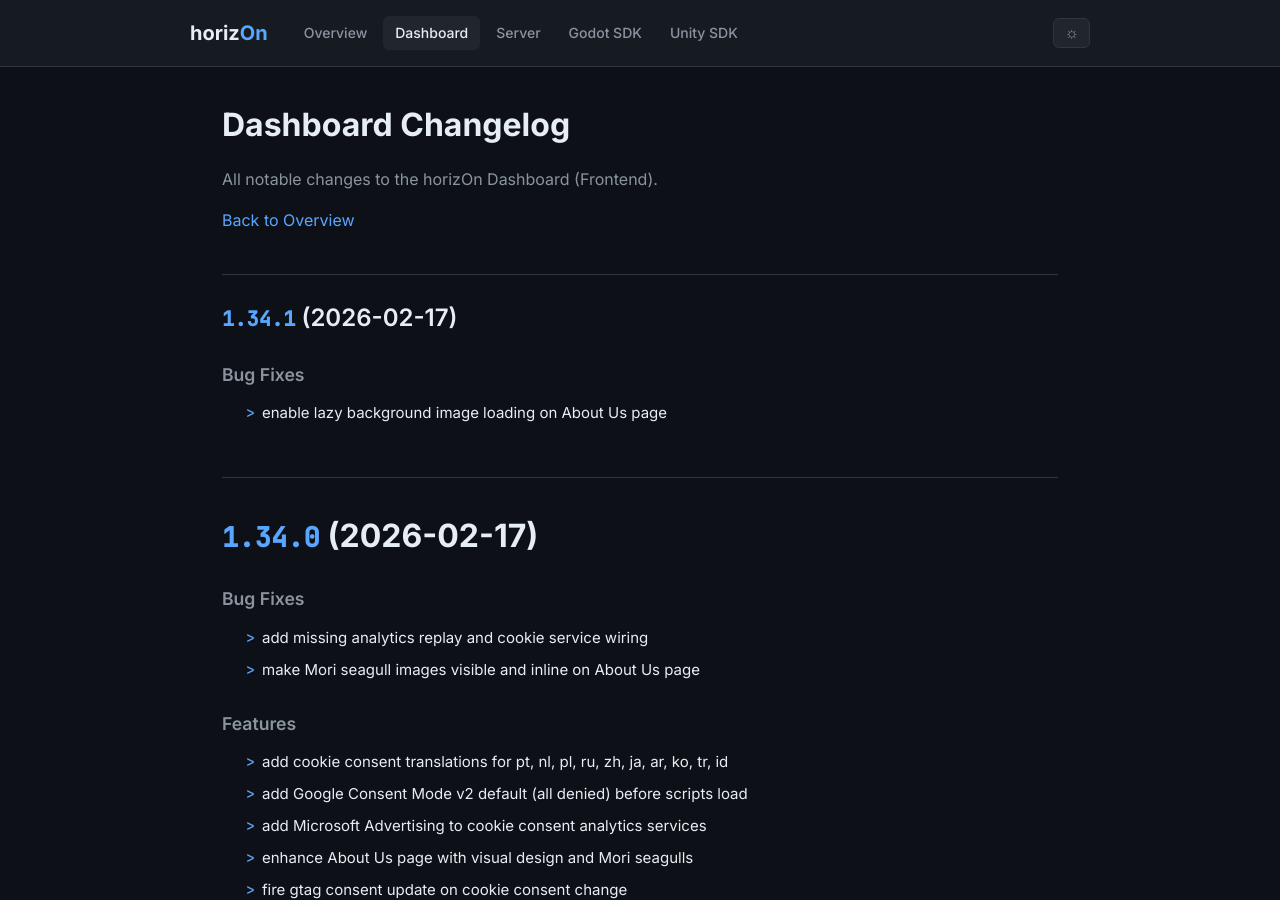
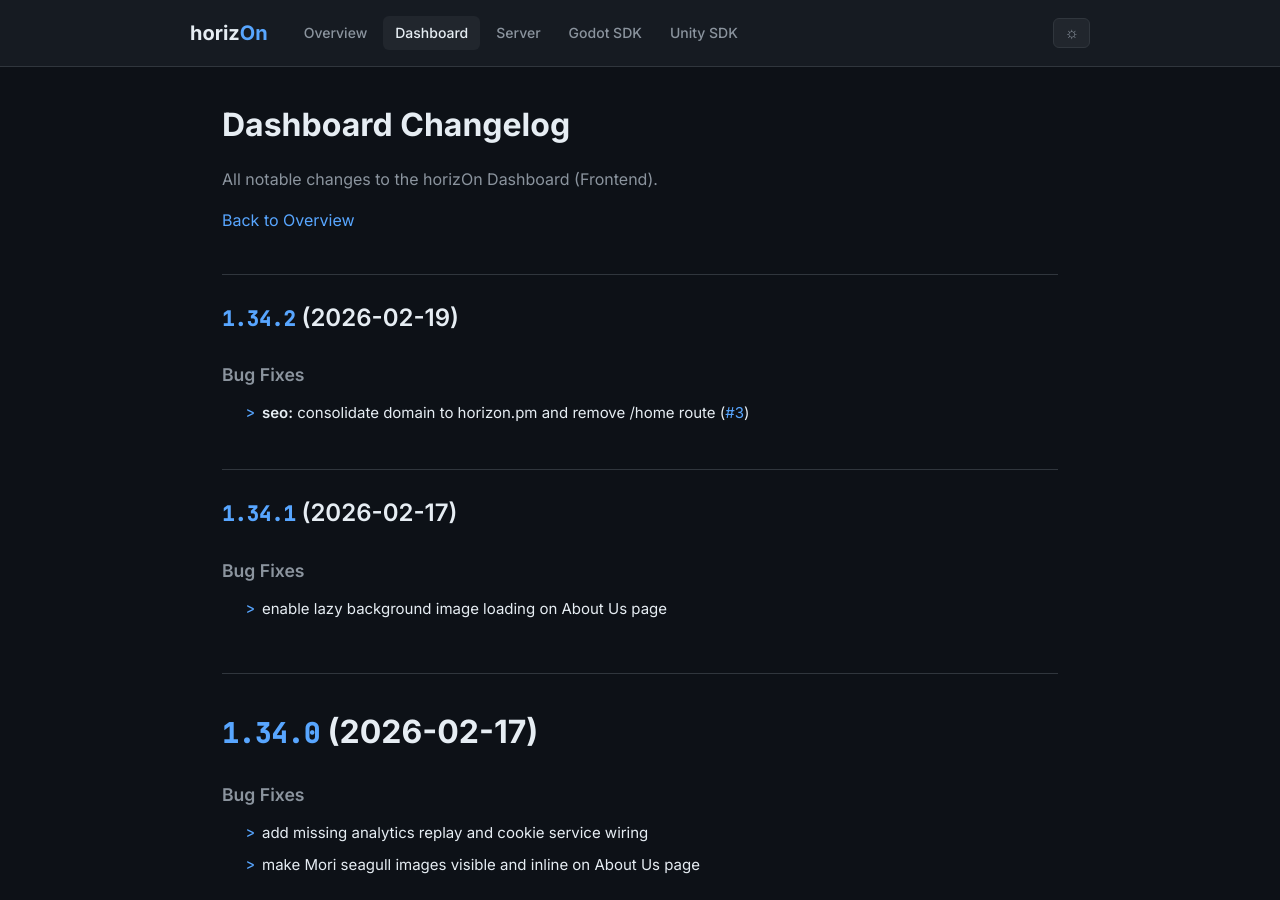
Before and after one commit to ProjectMakersDE/horizOn-Changelog, a Jekyll site: the page built from dashboard-changelog.md, in a window 1280 px wide and 900 px high. Built offline with Jekyll 4.4.1, drawn with Linux system fonts in a browser that asks for light colours.

Commit message:
chore: sync changelogs [skip ci]

```diff
--- a/dashboard-changelog.md
+++ b/dashboard-changelog.md
@@ -8,6 +8,13 @@ title: Dashboard Changelog
 All notable changes to the horizOn Dashboard (Frontend).
 
 [Back to Overview](.)
+
+## [1.34.2](https://github.com/ProjectMakersDE/horizOn-Dashboard/compare/v1.34.1...v1.34.2) (2026-02-19)
+
+
+### Bug Fixes
+
+* **seo:** consolidate domain to horizon.pm and remove /home route ([#3](https://github.com/ProjectMakersDE/horizOn-Dashboard/issues/3)) ([24e0ef2](https://github.com/ProjectMakersDE/horizOn-Dashboard/commit/24e0ef29e3c279c6d7ee072c04c657d7954fb85a))
 
 ## [1.34.1](https://github.com/ProjectMakersDE/horizOn-Dashboard/compare/v1.34.0...v1.34.1) (2026-02-17)
 
```
Also changed, not shown: index.md (+1 -1 lines).
